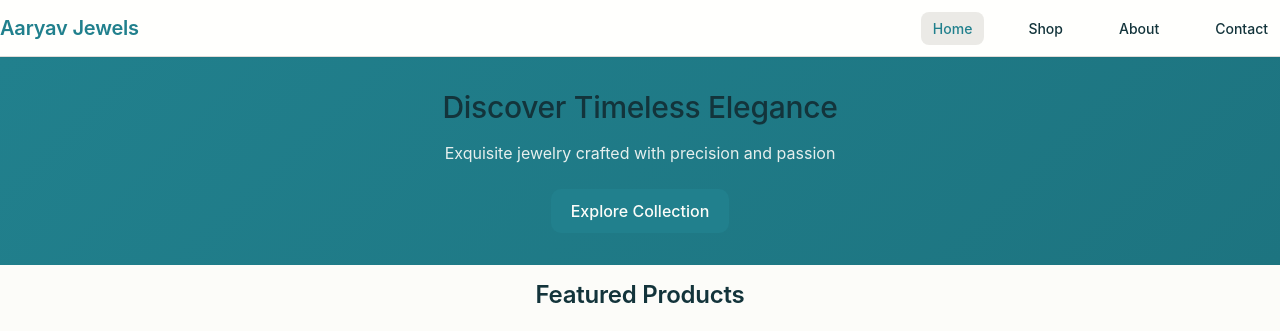
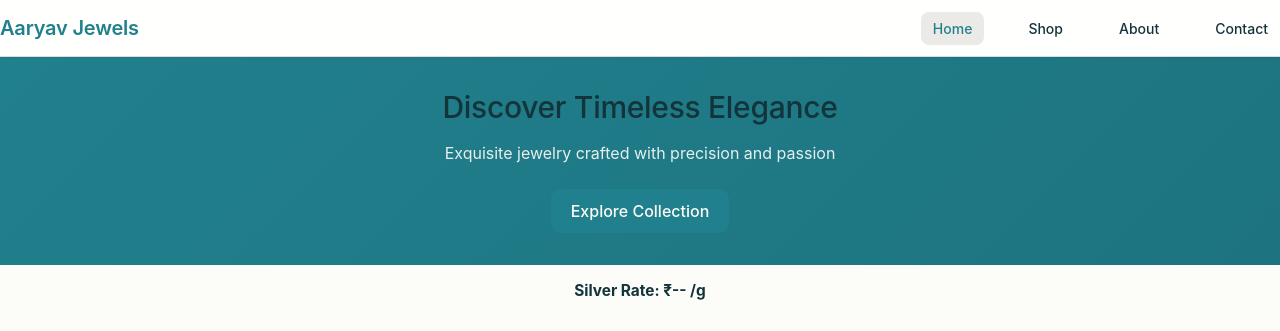
Before and after one commit to SagarPorwal10/Aaryav-JewelsNEW, a plain HTML site: page index.html in a window 1280 px wide. Shown: the top 331 px of the page. Drawn offline with Linux system fonts and the light colour scheme; a web font is replaced by a local one.

Commit message:
Update index.html

```diff
--- a/index.html
+++ b/index.html
@@ -36,6 +36,20 @@
                     <a href="#shop" class="btn btn--primary btn--lg">Explore Collection</a>
                 </div>
             </section>
+
+
+
+
+<!--             💎💎💎💎💎💎💎💎💎💎💎💎💎💎💎💎💎💎💎💎💎💎💎💎💎💎💎💎💎💎💎💎💎💎💎💎💎💎💎💎💎💎💎💎💎💎💎💎 -->
+            <section class="silver-rate" style="text-align:center; margin-top: 1rem;">
+                <p id="silver-rate-display" style="font-weight: bold; font-size: 1.1rem;">
+                    Silver Rate: ₹-- /g
+                </p>
+            </section>
+<!--             💎💎💎💎💎💎💎💎💎💎💎💎💎💎💎💎💎💎💎💎💎💎💎💎💎💎💎💎💎💎💎💎💎💎💎💎💎💎💎💎💎💎💎💎💎💎💎💎 -->
+
+
+
 
             <section class="featured-products py-16">
                 <div class="container">
@@ -147,7 +161,7 @@
                                     <!-- Specifications will be loaded dynamically -->
                                 </div>
                             </div>
-
+ree
                             <div class="product-actions">
                                 <button class="btn btn--primary btn--lg btn--full-width" id="whatsapp-order-btn">
                                     Order via WhatsApp
```
